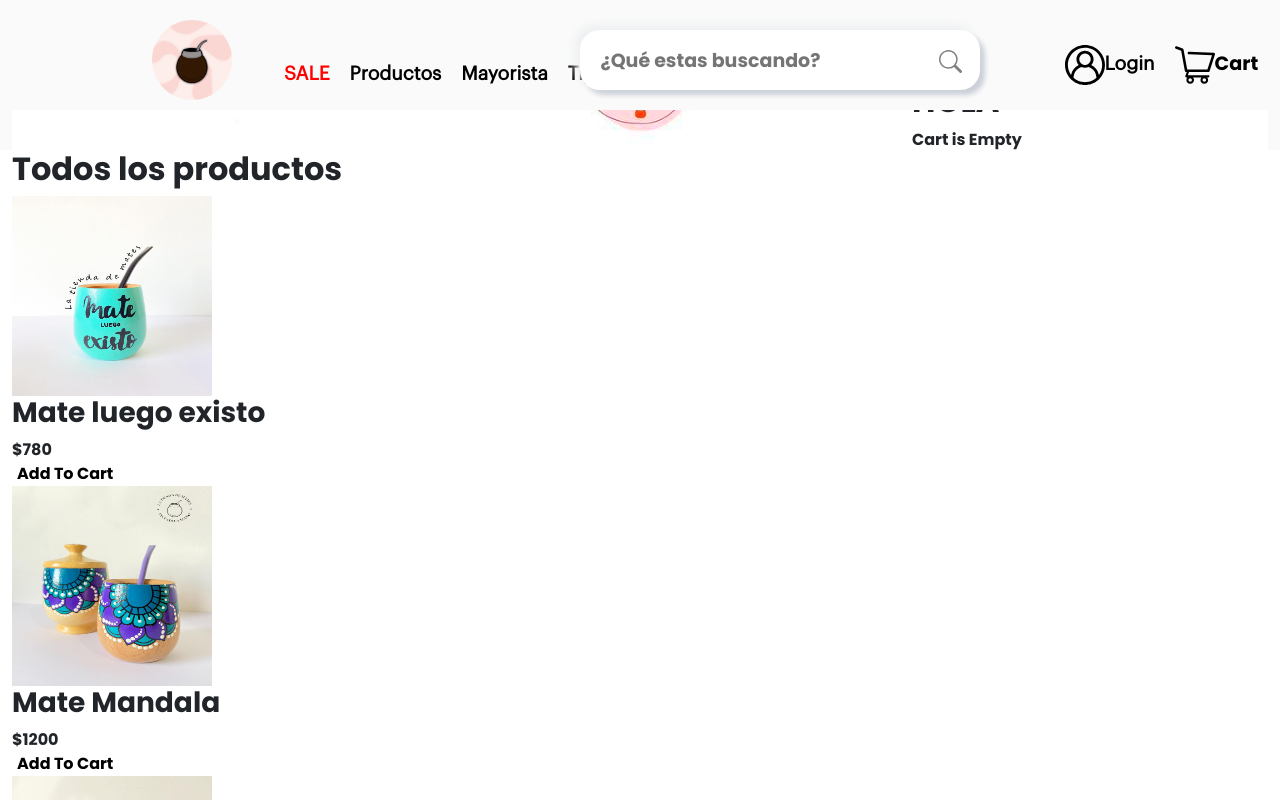
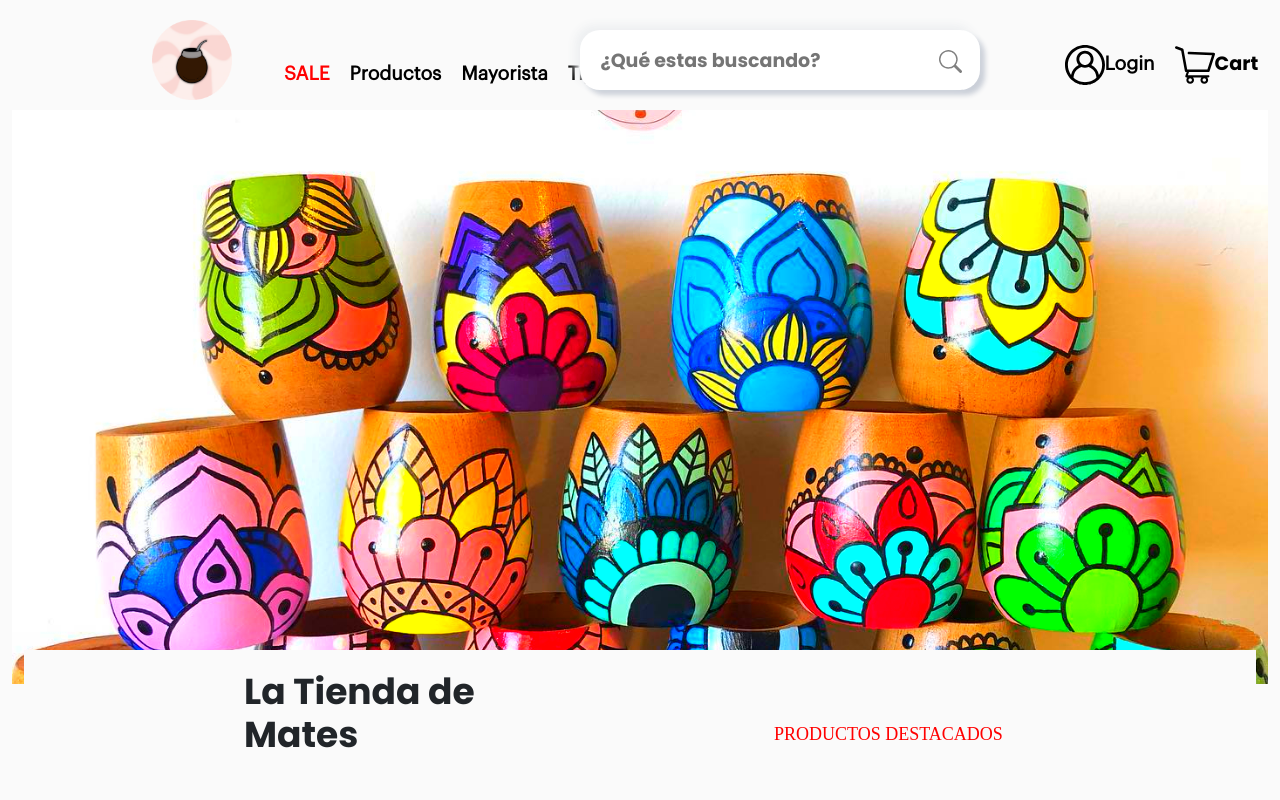
Before and after one commit to lsantillan13/La-tienda-de-mates, a React (Create React App) app: page / in a window 1280 px wide. Shown: the top 800 px of the page. Built offline with nearby package versions, Linux system fonts and the light colour scheme; the HTML template or start-up script is replaced by a standard one.

Commit message:
/*LAST UPDATE*/ ItemDetail Up to date

```diff
--- a/src/App.jsx
+++ b/src/App.jsx
@@ -12,8 +12,9 @@ import Footer from './components/Footer/Footer'
 import ItemDetail from './components/ItemDetail/ItemDetail';
 import ItemDetailContainer from './components/ItemDetailContainer/ItemDetailContainer'
 /**/
-import data from './data/productos/Data.js'
-import Basket from './components/Basket/Basket'
+import data from './data/productos/Data.js';
+import Basket from './components/Basket/Basket';
+import productoDetalle from './components/ItemDetailContainer/ItemDetailContainer';
 // import {MyCount} from './components/Contador/Contador';
 function App() {
   const {products} = data;
@@ -30,43 +31,43 @@ function App() {
       else{setCartItems(cartItems.map(x => x.id === product.id ? {...exist, qty: exist.qty -1} : x))}
     }
 
+
   return (
   <Router>
     <main className="App container-fluid">
-      <Route exact path="/">
+      <Route path="/" exact>
         <section className="my-hero-container container-fluid">
           <div className="my-hero container-fluid"/>
         </section>
         <NavBar/>
         <div className="row">
-      <Cart onAdd={onAdd} products={products}></Cart>
-      <Basket style={{position: 'relative'}} onAdd={onAdd} onRemove={onRemove} cartItems={cartItems}>  </Basket>
+      {/* <Cart onAdd={onAdd} products={products}></Cart>
+      <Basket style={{position: 'relative'}} onAdd={onAdd} onRemove={onRemove} cartItems={cartItems}>  </Basket> */}
       </div>
         <TopProducts />
         {/* <ItemDetail/> */}
         <Combos/>
 
         <GiftBox/>
-        <ItemDetailContainer> <ItemDetail></ItemDetail> </ItemDetailContainer>
         {/* <Footer/> */}
       </Route>
 
     {/*MATES*/}
     <Switch>
       <Route path="/Productos/Mate/:id">
-        <NavBar/><ItemDetail/><Footer/>
+      <NavBar/><ItemDetailContainer/><Footer/>
       </Route>
     </Switch>
     {/*COMBOS*/}
     <Switch>
       <Route path="/Productos/Combo/:id">
-        <NavBar/><ItemDetail/><Footer/>
+        <NavBar/><ItemDetailContainer/><Footer/>
       </Route>
     </Switch>
     {/*GIFTBOX*/}
     <Switch>
       <Route path="/Productos/GiftBox/:id">
-        <NavBar/><ItemDetail/><Footer/>
+        <NavBar/><ItemDetailContainer/><Footer/>
       </Route>
     </Switch>
 
--- a/src/components/Contador/Contador.css
+++ /dev/null
@@ -1,3 +0,0 @@
-.product-ammount-count button{ width: 100px; height: min-content; position: relative; margin: 15px 20px;}
-p{top: 10px; position: relative; font-size: 1.5em;}
-.product-ammount-count{width: 150px; height: auto; background-color: #fff; display: flex; top:140px; position: absolute; left: 120px;}
--- a/src/components/Contador/Contador.jsx
+++ /dev/null
@@ -1,8 +0,0 @@
-import React from 'react';
-import './Contador.css';
-// import myArr from '../../data/productos/myArr.json'
-
-export default function Contador ( props) {
-   return (<div></div>)
-
-}
--- a/src/components/ItemDetail/ItemDetail.js
+++ b/src/components/ItemDetail/ItemDetail.js
@@ -1,34 +1,29 @@
 import React from 'react';
 import './ItemDetail.css';
-import Contador from '../Contador/Contador'
-import { useParams } from 'react-router-dom';
-// import ItemList from '../../data/productos/itemlist.json'
-import myArr from '../../data/productos/myArr.json'
+import { useParams } from 'react-router';
 function ItemDetail( props ){
-
     const {id} = useParams()
-
-        const Productz = myArr.Products
+    const {item} = props;
     return(
-        <section className="section">
+        <section className="section row">
             <div className="grid">
-            <img className="product__image" src={Productz[id].imagen} alt={`imagen-de-producto ${Productz[id].id}`}/>
+            {console.log(item)}
+            <img className="product__image" src={item.imagen} alt={`imagen-de-producto ${item.id}`}/>
             <div className="product__details">
-                <span className="product__tag"> {Productz[id].tipo} </span>
-                <div className="product__name product__title">{Productz[id].nombre}</div>
-                <div className="product__info"> {Productz[id].descripcion} </div>
-                <div className="product__price">{`$ ${Productz[id].precio}`}</div>
+                <span className="product__tag"> {item.tipo} </span>
+                <div className="product__name product__title">{item.nombre}</div>
+                <div className="product__info"> {item.descripcion} </div>
+                <div className="product__price">{`$ ${item.precio}`}</div>
                 <div className="grid--bottom">
                     <div className="contador-container">
-                <Contador/>
                 </div>
                  <span>Cantidad</span>
             </div>
             <button className="Item-detail-add-to-cart">Añadir al Carrito</button>
                 </div>
                 <div className="slider-image">
-                    <img className="slider-image-img" alt={`imagen-de-producto ${Productz[id].id}`}></img>
-                    <img className="slider-image-img"  alt={`imagen-de-producto ${Productz[id].id}`}></img>
+                    <img className="slider-image-img" alt={`imagen-de-producto ${item.id}`}></img>
+                    <img className="slider-image-img"  alt={`imagen-de-producto ${item.id}`}></img>
                 </div>
             </div>
         </section>
--- a/src/components/ItemDetailContainer/ItemDetailContainer.js
+++ b/src/components/ItemDetailContainer/ItemDetailContainer.js
@@ -1,12 +1,15 @@
 import React from 'react';
-// import ItemDetail from '../ItemDetail/ItemDetail';
-// import { useParams } from 'react-router';
-
-export default function ItemDetailContainer ( props ) {
-    // const {id} = useParams()
-
+import { useParams } from 'react-router';
+/*CHILD COMPONENT*/
+import ItemDetail from '../ItemDetail/ItemDetail';
+/*ARRAY*/
+import data from '../../data/productos/Data';
+/*STYLING*/
+import './itemDetailContainer.css'
+export default function ItemDetailContainer( props ){
+    const {id} = useParams()
     return(
-                        <div></div>
-
-    )
-}
+    <main >
+        {data.products.map((item) => item.id === id && <ItemDetail item={item}/>)}
+    </main>
+    )}
--- /dev/null
+++ b/src/components/ItemDetailContainer/itemDetailContainer.css
@@ -0,0 +1,10 @@
+.div{
+    position: absolute;
+    top: 400px;
+    margin: auto;
+    left: 400px;
+
+}
+.div h1{
+    font-size: 5em;
+}
--- a/src/components/Navbar/navBar.jsx
+++ b/src/components/Navbar/navBar.jsx
@@ -13,12 +13,10 @@ const NavBar = ( { props}) => {
 
 return (
     <main>
+<Router>
 <nav className="navbar-style container-fluid">
-<Router>
-<NavLink to="/">
+
 <img className="logo" src={Logo} alt=""/>
-
-</NavLink>
 <ul className="header--list">
     <li className="list-item list-item-left active sale" /*activeClassName="active"*/><Link to="/Sale">SALE</Link></li>
     <li className="list-item list-item-left products" /*activeClassName="active"*/><NavLink to="/Productos">Productos</NavLink>
@@ -63,8 +61,9 @@ return (
     <label htmlFor="check"><BsSearch className="search"/></label>
     </div>
     </span>
+
+    </nav>
     </Router>
-    </nav>
 </main>
     )}
 export default NavBar;
--- a/src/data/productos/Data.js
+++ b/src/data/productos/Data.js
@@ -1,111 +1,124 @@
 const data = {
     products:[{
-        id: 0,
+        id: "0",
         tipo: "Mate",
         forma: "huevo",
         nombre: "Mate luego existo",
         descripcion: "Mate con forma de Huevo color personalizado.",
         precio: 780,
-        imagen: "./images/0.jpg",
+        imagen: "https://i.im.ge/2021/07/31/LMhBp.jpg",
         stock: 5},{
-        id: 1,
+        id: "1",
         tipo: "Mate",
         forma: "huevo",
         nombre: "Mate Mandala",
         descripcion: "Mate con forma de Huevo más Azucarera pintados con mandalas",
         precio: 1200,
-        imagen: "./images/1.jpg",
+        imagen: "",
         stock: 5
         },{
-        id: 2,
+        id: "2",
         tipo: "Mate",
         forma: "geoide",
         nombre: "Mate día del padre",
         descripcion: "Mate con forma de Geoíde personalible felíz día del padre",
         precio: 780,
-        imagen: "./images/2.jpg",
+        imagen: "https://i.im.ge/2021/07/31/LM5A1.jpg",
         stock: 5},{
-        id: 3,
+        id: "3",
         tipo: "Mate",
         forma: "geoide",
         nombre: "Mate Jufra Decoraciones",
         descripcion: "Mate con forma de Geoíde personalizado",
         precio: 780,
-        imagen: "./images/3.jpg",
+        imagen: "https://i.im.ge/2021/07/31/LMUbq.jpg",
         stock: 5},{
-        id: 4,
+        id: "4",
         tipo: "Combo",
         forma: null,
         nombre: "Combo 1",
         descripcion: "Combo Mate + Tabla de algarrobo personalizados",
         precio: 2000,
-        imagen: "./images/combo0.jpg",
+        imagen: "https://i.im.ge/2021/07/31/LM9Hf.jpg",
         stock: 5
         },{
-        id: 5,
+        id: "5",
         tipo: "Combo",
         forma: null,
         nombre: "Combo 2",
         descripcion: "Combo Mate + Yerbera / Azucarera + Tabla de algarrobo personalizados",
         precio: 2000,
-        imagen: "./images/combo1.jpg",
+        imagen: "https://i.im.ge/2021/07/31/LMm1m.jpg",
         stock: 5
         },{
-        id: 6,
+        id: "6",
         tipo: "Combo",
         forma: null,
         nombre: "Combo 3",
         descripcion: "Combo Mate + Yerbera / Azucarera + Tabla de algarrobo personalizados",
         precio: 2000,
-        imagen: "./images/combo2.jpg",
+        imagen: "https://i.im.ge/2021/07/31/LMwwr.jpg",
         stock: 5
         },{
-        id: 7,
+        id: "7",
         tipo: "Combo",
         forma: null,
         nombre: "Combo 4",
         descripcion: "Combo Mate + Yerbera / Azucarera + Tabla de algarrobo personalizados",
         precio: 2000,
-        imagen: "./images/combo3.jpg",
+        imagen: "https://i.im.ge/2021/07/31/LM6ZW.jpg",
         stock: 5
         },{
-        id: 8,
+        id: "8",
         tipo: "GiftBox",
         forma: null,
         nombre: "GiftBox 1",
         descripcion: "GiftBox ídeal para regalo Mate + Yerbera o Azucarera + Yerba Mate",
         precio: 2000,
-        imagen: "./images/giftbox0.jpg",
+        imagen: "https://i.im.ge/2021/07/31/LMtiT.jpg",
         stock: 5
         },{
-        id: 9,
+        id: "9",
         tipo: "GiftBox",
         forma: null,
         nombre: "Giftbox 2",
         descripcion: "GiftBox ídeal para regalo Mate + Yerbera o Azucarera + Yerba Mate",
         precio: 2000,
-        imagen: "./images/giftbox1.jpg",
+        imagen: "https://i.im.ge/2021/07/31/LMAGL.jpg",
         stock: 5
         },{
-        id: 10,
+        id: "10",
         tipo: "GiftBox",
         forma: null,
         nombre: "Giftbox 3",
         descripcion: "GiftBox ídeal para regalo Mate + Yerba Mate",
         precio: 2000,
-        imagen: "./images/giftbox2.jpg",
+        imagen: "https://i.im.ge/2021/07/31/LMybc.jpg",
         stock: 5
         },{
-        id: 11,
+        id: "11",
         tipo: "GiftBox",
         forma: null,
         nombre: "GiftBox 4",
         descripcion: "GiftBox ídeal para regalo Mate + Tabla de algarrobo personalizable + Yerba Mate",
         precio: 2000,
-        imagen: "./images/giftbox3.jpg",
+        imagen: "https://i.im.ge/2021/07/31/LMEaG.jpg",
         stock: 5
        },
     ],
 };
 
 export default data;
+
+
+
+
+
+
+
+
+
+
+
+//
+//
```
Also changed, not shown: src/App.css (line endings or trailing spaces).
